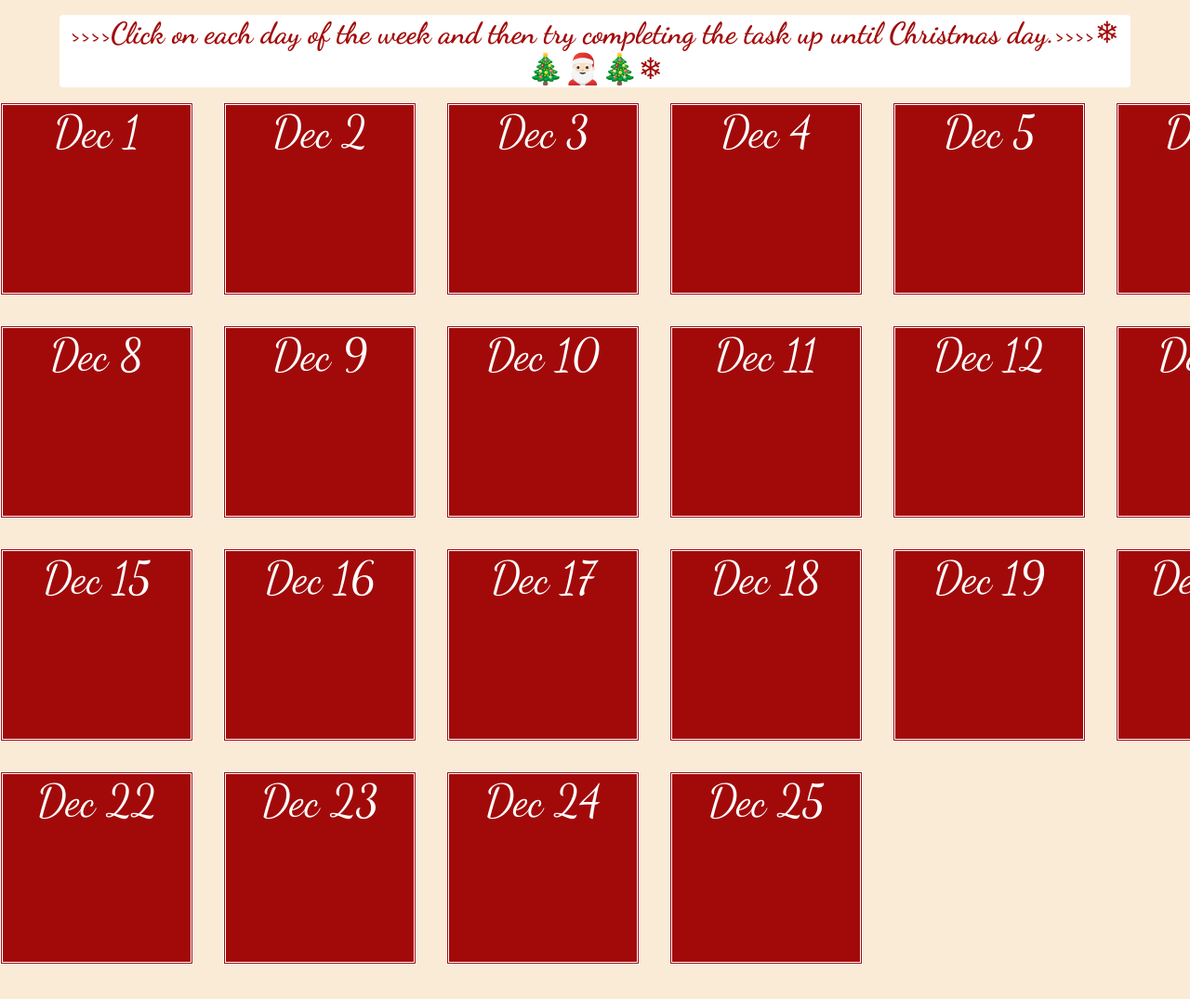
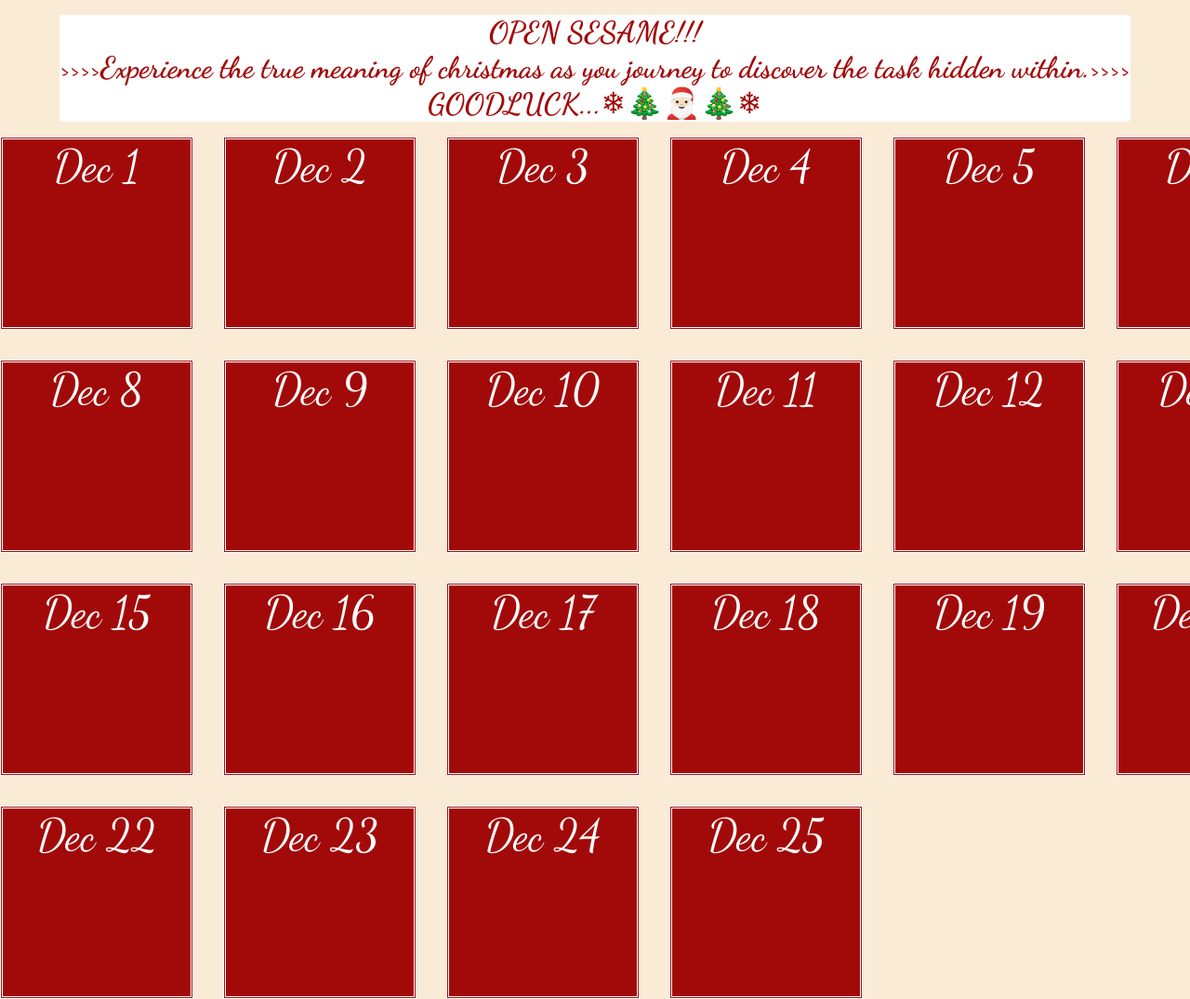
Before and after one commit to MM696/Calender, a plain HTML site: page 1.0_Calender/index.html in a window 1280 px wide. Shown: the top 1075 px of the page at 93% size. Before the commit the page ends 1038 px from the top, so only its background shows below. Drawn offline with Linux system fonts and the light colour scheme; a web font is replaced by a local one.

Commit message:
Update index.html

```diff
--- a/1.0_Calender/index.html
+++ b/1.0_Calender/index.html
@@ -11,7 +11,7 @@
 <link rel="preconnect" href="https://fonts.gstatic.com" crossorigin>
 <link href="https://fonts.googleapis.com/css2?family=Dancing+Script:wght@400..700&family=Playfair+Display:ital,wght@0,400..900;1,400..900&display=swap" rel="stylesheet">
 <body>
-    <div id="instruction">>>>>Click on each day of the week and then try completing the task up until Christmas day.>>>>❄🎄🎅🏻🎄❄</div>
+    <div id="instruction"><span>OPEN SESAME!!!</span><br/>>>>>Experience the true meaning of christmas as you journey to discover the task hidden within.>>>> GOODLUCK...❄🎄🎅🏻🎄❄</div>
    <div class="container">
    <div class="first box">Dec 1</div>
    <div class="second box">Dec 2</div>
```
